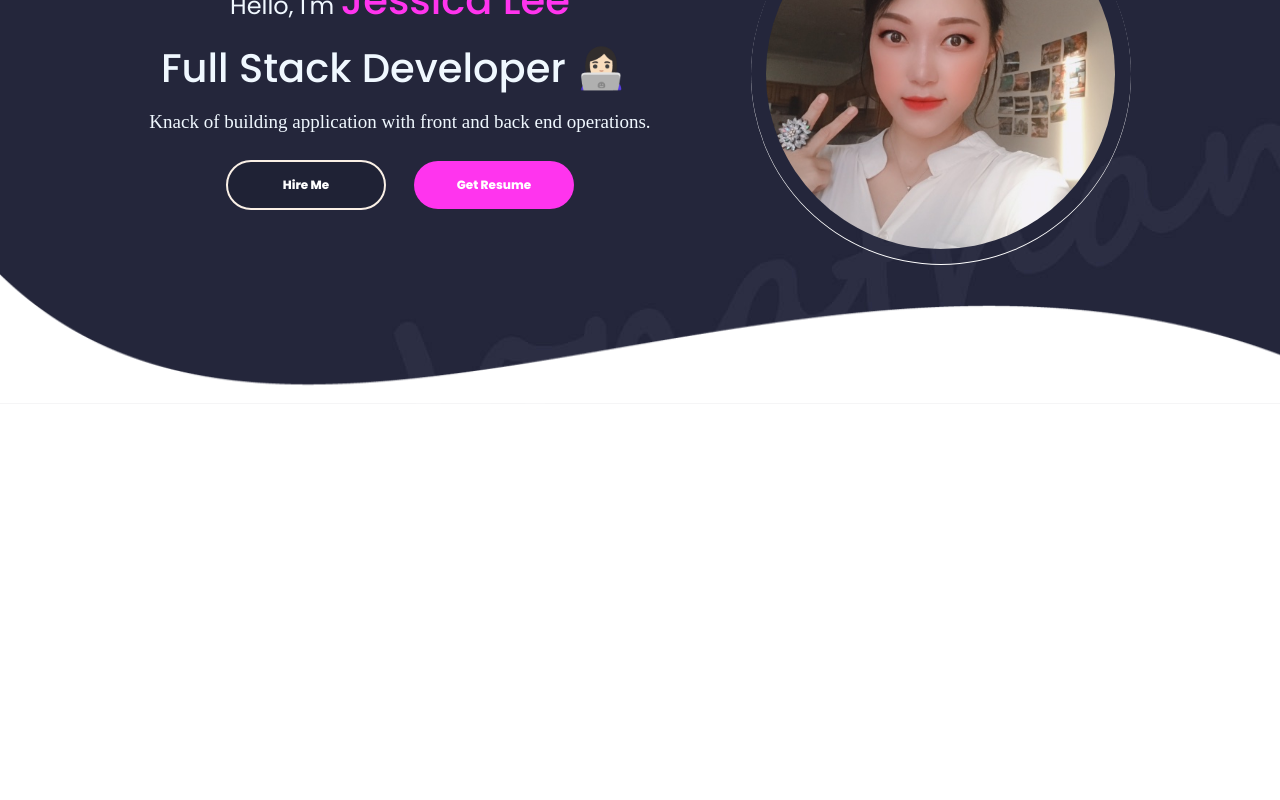
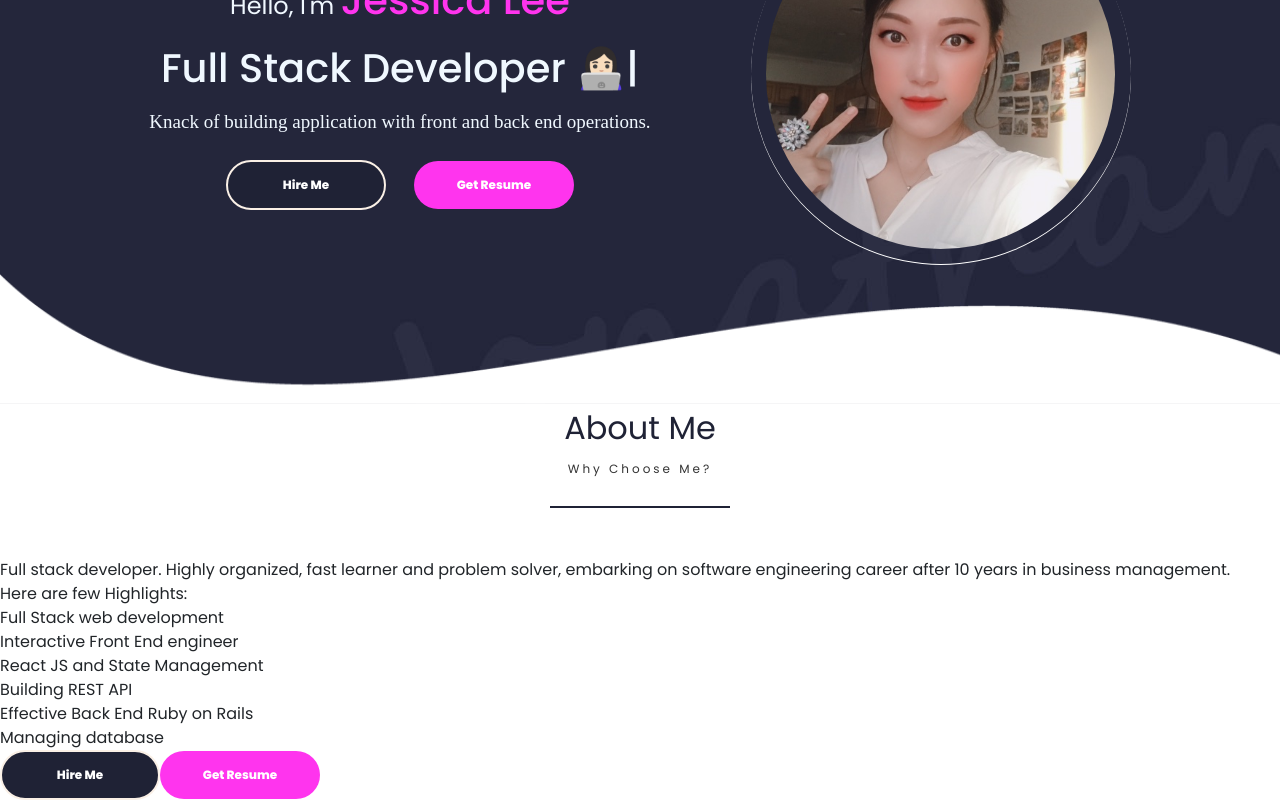
Before and after one commit to ellijs/Jessica-Lee, a React (Create React App) app in the folder jessica-lee/: page / in a window 1280 px wide. Shown: the part 266-1066 px from the top of the page. Before the commit the page ends 800 px from the top, so only its background shows below. Built offline with nearby package versions, Linux system fonts and the light colour scheme; a web font is replaced by a local one.

Commit message:
About Me

```diff
--- a/jessica-lee/src/PortfolioContainer/AboutMe/AboutMe.js
+++ b/jessica-lee/src/PortfolioContainer/AboutMe/AboutMe.js
@@ -3,9 +3,68 @@ import ScreenHeading from '../../Utilities/ScreenHeading/ScreenHeading'
 import ScrollService from '../../Utilities/ScrollService';
 import Animations from '../../Utilities/Animations'
 
-function AboutMe() {
+function AboutMe(props) {
+    let fadeInScreenHandler = (screen) => {
+        if(screen.fadeScreen !== props.id) return;
+        Animations.animations.fadeInScreen(props.id)
+    }
+    const fadeInSubscription = ScrollService.currentScreenFadeIn.subscribe(fadeInScreenHandler)
+
+        const SCREEN_CONSTANTS = {
+            description: "Full stack developer. Highly organized, fast learner and problem solver, embarking on software engineering career after 10 years in business management.",
+            highlights : {
+                bullets: [
+                    "Full Stack web development",
+                    "Interactive Front End engineer",
+                    "React JS and State Management",
+                    "Building REST API",
+                    "Effective Back End Ruby on Rails",
+                    "Managing database"
+                ],
+                heading: "Here are few Highlights:"
+            }
+        }
+
+        const renderHighlight = () => {
+            return (
+                SCREEN_CONSTANTS.highlights.bullets.map((value, i) => {
+                    return(
+                    <div className = 'highlight' key={i}>
+                        <div className = 'hightlight-blob'>
+                        </div>
+                        <span>{value}</span>
+                    </div>
+                )})
+            )
+        }
+
+
     return (
-        <div>
+        <div className='about-me-container screen-container' id={props.id || ""}>
+            <div className='about-me-parent'>
+                <ScreenHeading title={'About Me'} subHeading={'Why Choose Me?'} />
+                <div className='about-me-card'>
+                    <div className='about-me-profile'></div>
+                    <div className='about-me-details'>
+                        <span className='about-me-description'>{SCREEN_CONSTANTS.description}</span>
+                        <div className='about-me-highlights'>
+                            <div className='highlight-heading'>
+                                <span>{SCREEN_CONSTANTS.highlights.heading}</span>
+                            </div>
+                            {renderHighlight()}
+                        </div>
+                        <div className='about-me-options'>
+                            <button className='btn      primary-btn'>
+                                {""}
+                                Hire Me{" "}
+                            </button>
+                            <a href="https://docs.google.com/document/d/     1543caEa2yocJADDpVmT6Gq9bD--ejZ36lHdmLicnbOs/edit?usp=sharing"      download='Jessica Lee.pdf'>
+                                <button className='btn highlighted-btn'>Get Resume</button>
+                            </a>
+                        </div>
+                    </div>
+                </div>
+            </div>
 
         </div>
     );
--- a/jessica-lee/src/Utilities/ScreenHeading/ScreenHeading.css
+++ b/jessica-lee/src/Utilities/ScreenHeading/ScreenHeading.css
@@ -33,7 +33,7 @@
     background-color:#1F2235;
 }
 
-. seperator-blob {
+.seperator-blob {
     height: 10px;
     width: 100%;
     position: absolute;
@@ -44,5 +44,5 @@
 .seperator-blob div {
     width: 35px;
     border-radius: 10px;
-    background-color: var(--dark-orange);
+    background-color: var(--pink);
 }
```
